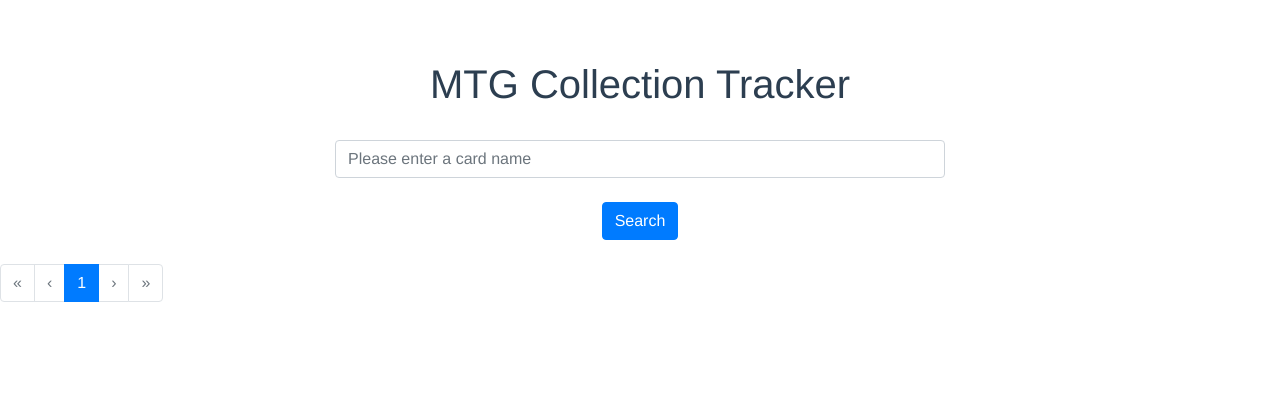
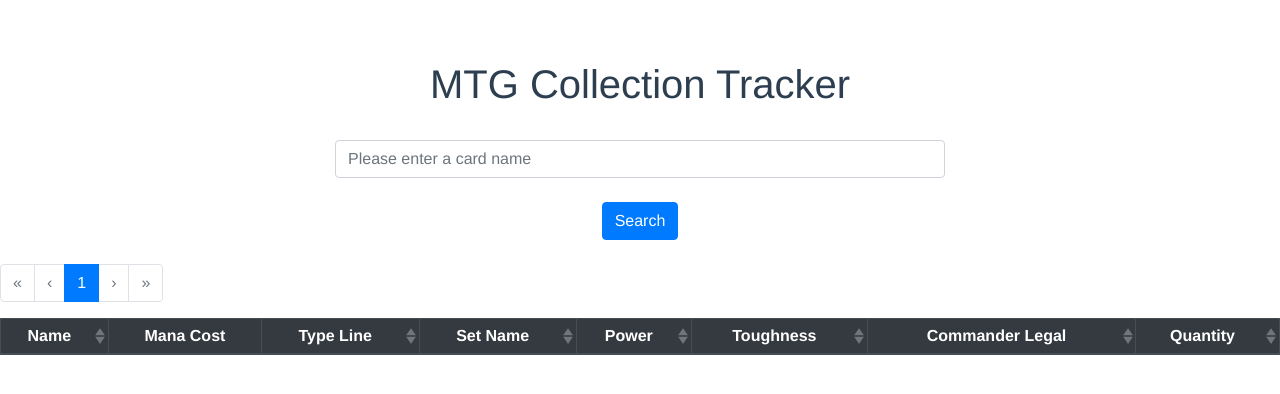
Before and after one commit to henrl/MTG_Collection_Tracker, a Vue app in the folder Glee_Max.Client/client/: page / in a window 1280 px wide. Shown: the top 394 px of the page. Built offline with nearby package versions, Linux system fonts and the light colour scheme.

Commit message:
Clean up table formatting

```diff
--- a/Glee_Max.Client/client/src/components/Main.vue
+++ b/Glee_Max.Client/client/src/components/Main.vue
@@ -21,7 +21,18 @@
       <br/>
       <b-row>
         <b-pagination v-model="currentPage" :total-rows="rows" :per-page="perPage" aria-controls="search-results"/>
-        <b-table striped hover :items="searchResults" :per-page="perPage" :current-page="currentPage"/>
+        <b-table
+          striped
+          bordered
+          small
+          hover
+          outlined
+          head-variant='dark'
+          :items="searchResults"
+          :per-page="perPage"
+          :current-page="currentPage"
+          :fields="fields"
+        />
       </b-row>
     </b-container>
   </div>
@@ -38,8 +49,42 @@
     return {
       perPage: 10,
       currentPage: 1,
-      searchString: "",
+      searchString: '',
       searchResults: [],
+      fields: [
+        {
+          key: 'name',
+          sortable: true
+        },
+        {
+          key: 'manaCost',
+          sortable: false
+        },
+        {
+          key: 'typeLine',
+          sortable: true
+        },
+        {
+          key: 'setName',
+          sortable: true
+        },
+        {
+          key: 'power',
+          sortable: true
+        },
+        {
+          key: 'toughness',
+          sortable: true
+        },
+        {
+          key: 'commanderLegal',
+          sortable: true
+        },
+        {
+          key: 'quantity',
+          sortable: true
+        }
+      ]
     };
   },
   methods: {
```
